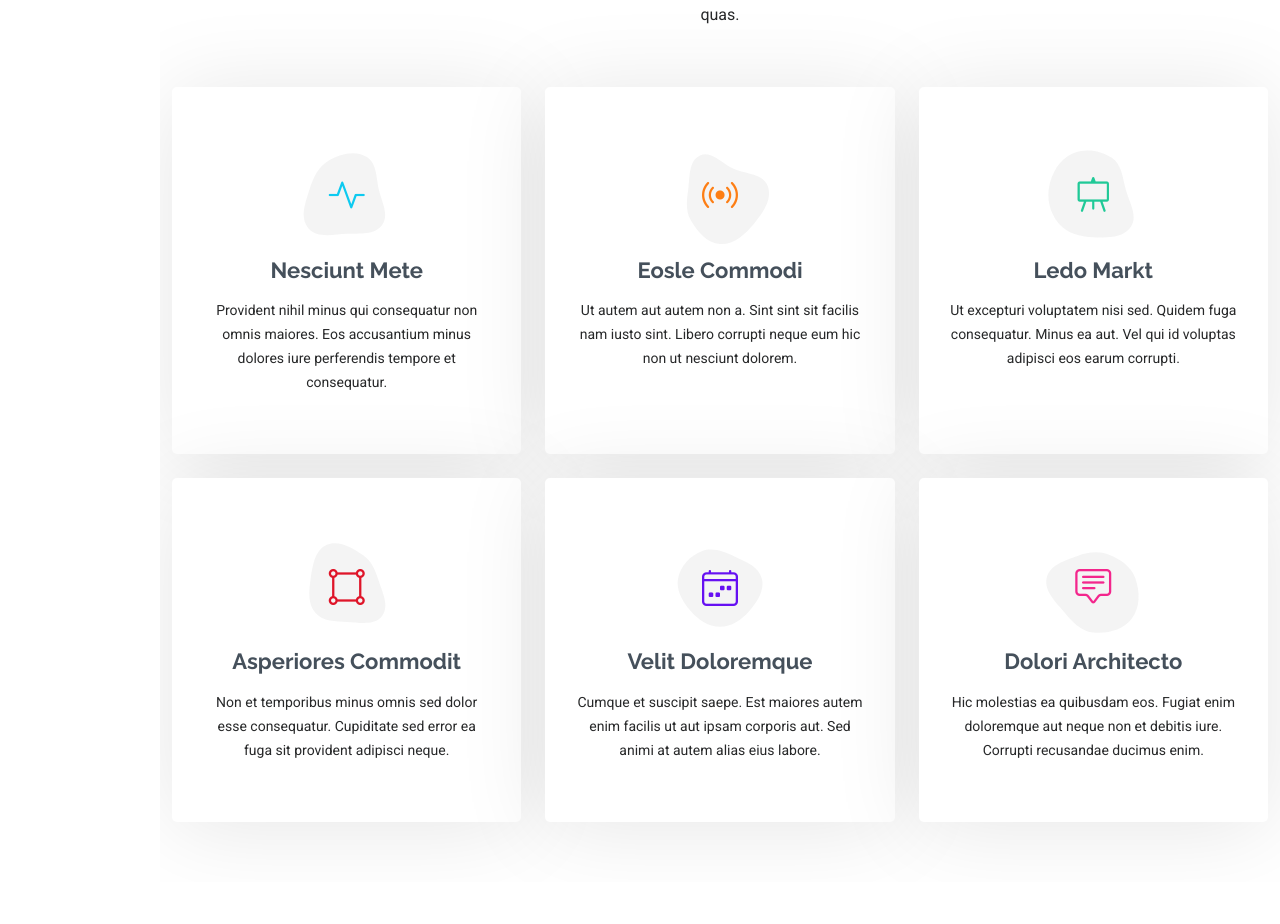
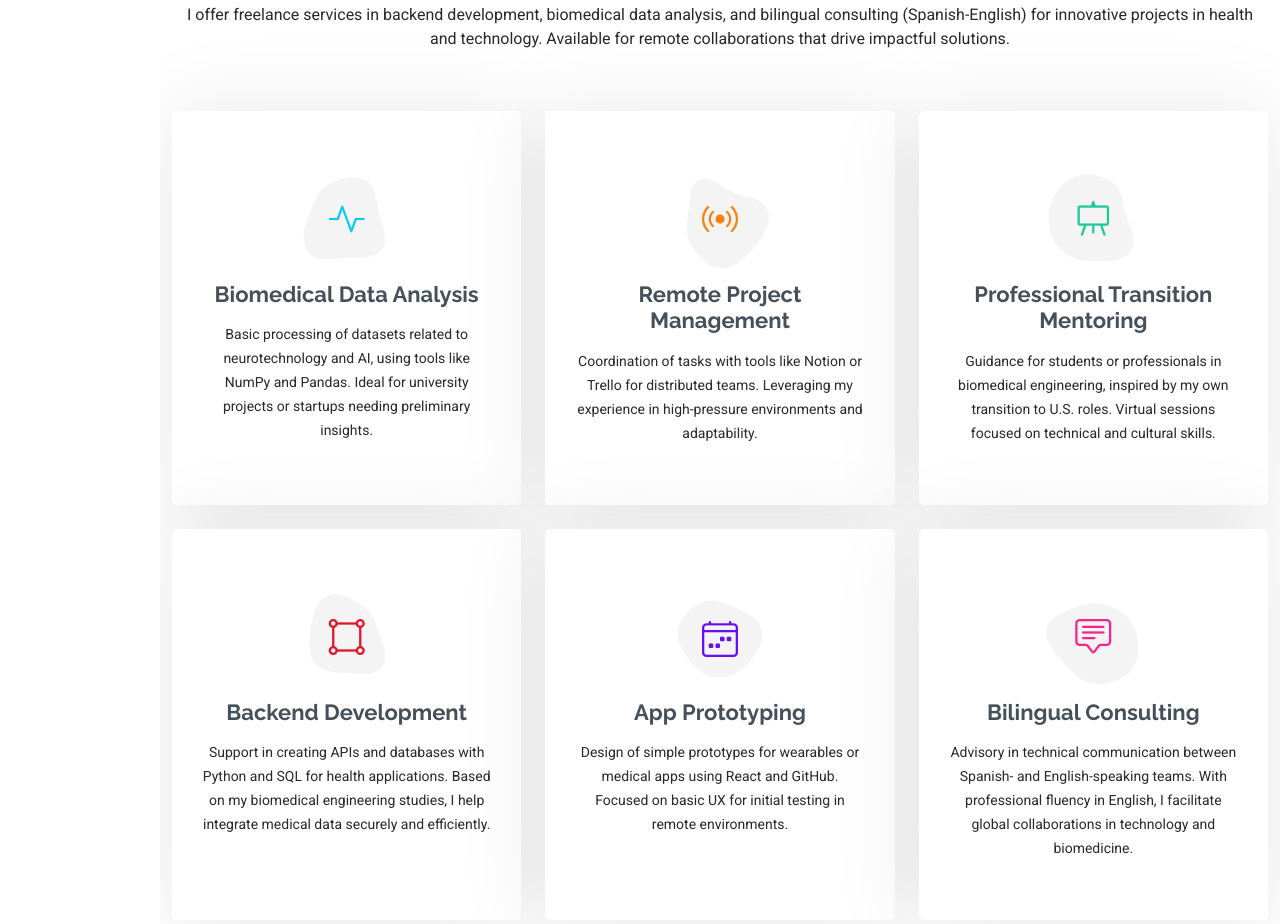
Before and after one commit to DereckAlbrechtNarro/DereckAlbrechtNarro.github.io, a plain HTML site: page index.html in a window 1280 px wide. Shown: the part 4876-5800 px from the top of the page. Drawn offline with Linux system fonts and the light colour scheme; animation ran at ten frames a second.

Commit message:
septima actualizacion

```diff
--- a/index.html
+++ b/index.html
@@ -333,7 +333,7 @@
       <!-- Section Title -->
       <div class="container section-title" data-aos="fade-up">
         <h2>Portfolio</h2>
-        <p>...</p>
+        <p>Discover a selection of my projects that fuse biomedical engineering principles with backend development and bilingual medical interpretation.</p>
       </div><!-- End Section Title -->
 
       <div class="container">
@@ -453,7 +453,7 @@
       <!-- Section Title -->
       <div class="container section-title" data-aos="fade-up">
         <h2>Services</h2>
-        <p>quas.</p>
+        <p>I offer freelance services in backend development, biomedical data analysis, and bilingual consulting (Spanish-English) for innovative projects in health and technology. Available for remote collaborations that drive impactful solutions.</p>
       </div><!-- End Section Title -->
 
       <div class="container">
@@ -469,9 +469,9 @@
                 <i class="bi bi-activity"></i>
               </div>
               <a href="#" class="stretched-link">
-                <h3>Nesciunt Mete</h3>
+                <h3>Biomedical Data Analysis</h3>
               </a>
-              <p>Provident nihil minus qui consequatur non omnis maiores. Eos accusantium minus dolores iure perferendis tempore et consequatur.</p>
+              <p>Basic processing of datasets related to neurotechnology and AI, using tools like NumPy and Pandas. Ideal for university projects or startups needing preliminary insights.</p>
             </div>
           </div><!-- End Service Item -->
 
@@ -484,9 +484,9 @@
                 <i class="bi bi-broadcast"></i>
               </div>
               <a href="#" class="stretched-link">
-                <h3>Eosle Commodi</h3>
+                <h3>Remote Project Management</h3>
               </a>
-              <p>Ut autem aut autem non a. Sint sint sit facilis nam iusto sint. Libero corrupti neque eum hic non ut nesciunt dolorem.</p>
+              <p>Coordination of tasks with tools like Notion or Trello for distributed teams. Leveraging my experience in high-pressure environments and adaptability.</p>
             </div>
           </div><!-- End Service Item -->
 
@@ -499,9 +499,9 @@
                 <i class="bi bi-easel"></i>
               </div>
               <a href="#" class="stretched-link">
-                <h3>Ledo Markt</h3>
+                <h3>Professional Transition Mentoring</h3>
               </a>
-              <p>Ut excepturi voluptatem nisi sed. Quidem fuga consequatur. Minus ea aut. Vel qui id voluptas adipisci eos earum corrupti.</p>
+              <p>Guidance for students or professionals in biomedical engineering, inspired by my own transition to U.S. roles. Virtual sessions focused on technical and cultural skills.</p>
             </div>
           </div><!-- End Service Item -->
 
@@ -514,9 +514,9 @@
                 <i class="bi bi-bounding-box-circles"></i>
               </div>
               <a href="#" class="stretched-link">
-                <h3>Asperiores Commodit</h3>
+                <h3>Backend Development</h3>
               </a>
-              <p>Non et temporibus minus omnis sed dolor esse consequatur. Cupiditate sed error ea fuga sit provident adipisci neque.</p>
+              <p>Support in creating APIs and databases with Python and SQL for health applications. Based on my biomedical engineering studies, I help integrate medical data securely and efficiently.</p>
               <a href="#" class="stretched-link"></a>
             </div>
           </div><!-- End Service Item -->
@@ -530,9 +530,9 @@
                 <i class="bi bi-calendar4-week icon"></i>
               </div>
               <a href="#" class="stretched-link">
-                <h3>Velit Doloremque</h3>
+                <h3>App Prototyping</h3>
               </a>
-              <p>Cumque et suscipit saepe. Est maiores autem enim facilis ut aut ipsam corporis aut. Sed animi at autem alias eius labore.</p>
+              <p>Design of simple prototypes for wearables or medical apps using React and GitHub. Focused on basic UX for initial testing in remote environments.</p>
               <a href="#" class="stretched-link"></a>
             </div>
           </div><!-- End Service Item -->
@@ -546,9 +546,9 @@
                 <i class="bi bi-chat-square-text"></i>
               </div>
               <a href="#" class="stretched-link">
-                <h3>Dolori Architecto</h3>
+                <h3>Bilingual Consulting</h3>
               </a>
-              <p>Hic molestias ea quibusdam eos. Fugiat enim doloremque aut neque non et debitis iure. Corrupti recusandae ducimus enim.</p>
+              <p>Advisory in technical communication between Spanish- and English-speaking teams. With professional fluency in English, I facilitate global collaborations in technology and biomedicine.</p>
               <a href="#" class="stretched-link"></a>
             </div>
           </div><!-- End Service Item -->
@@ -698,7 +698,7 @@
       <!-- Section Title -->
       <div class="container section-title" data-aos="fade-up">
         <h2>Contact</h2>
-        <p>Necessitatibus eius consequatur ex aliquid fuga eum quidem sint consectetur velit</p>
+        <p>Available and looing forward to do my best.</p>
       </div><!-- End Section Title -->
 
       <div class="container" data-aos="fade" data-aos-delay="100">
@@ -775,7 +775,8 @@
   <footer id="footer" class="footer position-relative light-background">
     <div class="container">
       <h3 class="sitename">Claus Dereck Albrecht</h3>
-      <p>Et aut eum quis fuga eos sunt ipsa nihil. Labore corporis magni eligendi fuga maxime saepe commodi placeat.</p>
+      <p>Biomedical Engineer & Backend Developer.
+        Passionate about neurotech and AI. Remote freelance available.</p>
       <div class="social-links d-flex justify-content-center">
         <a href=""><i class="bi bi-twitter-x"></i></a>
         <a href=""><i class="bi bi-facebook"></i></a>
```
Also changed, not shown: assets/img/hero-bg.jpg.
